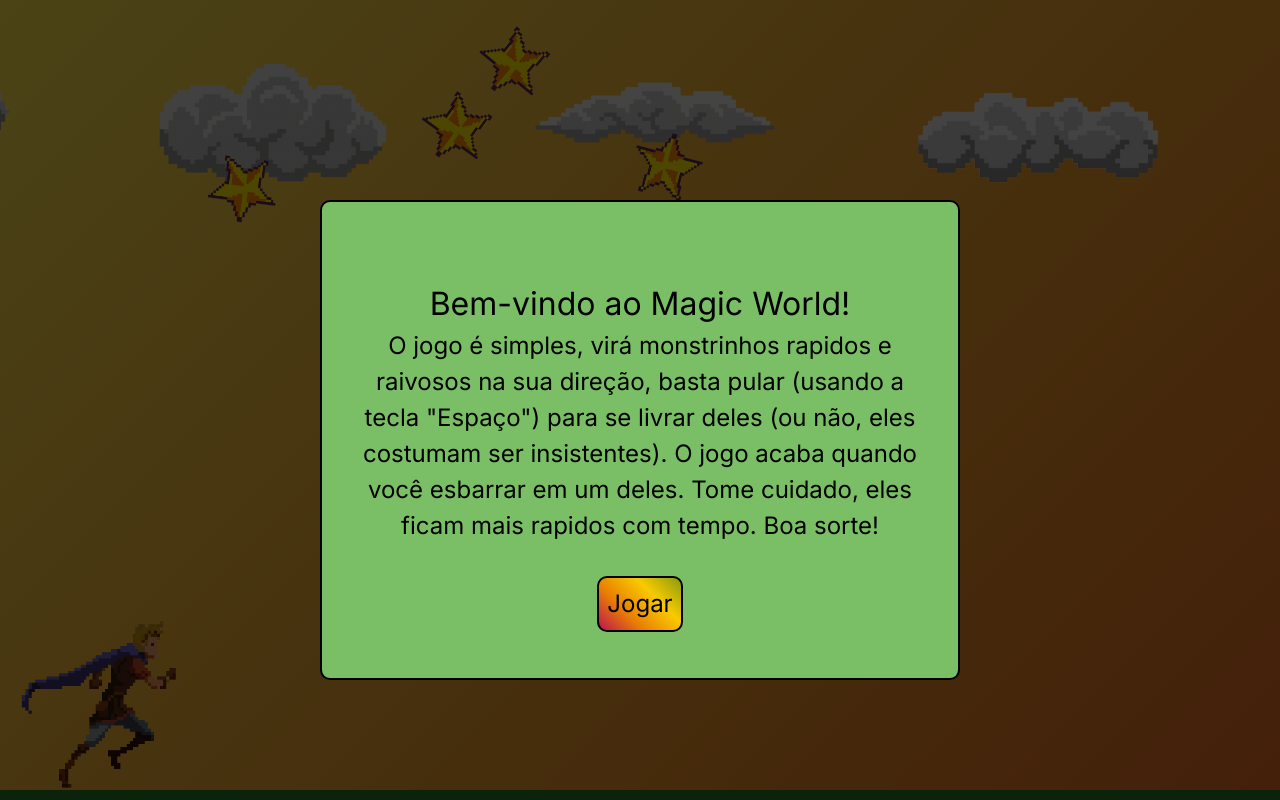
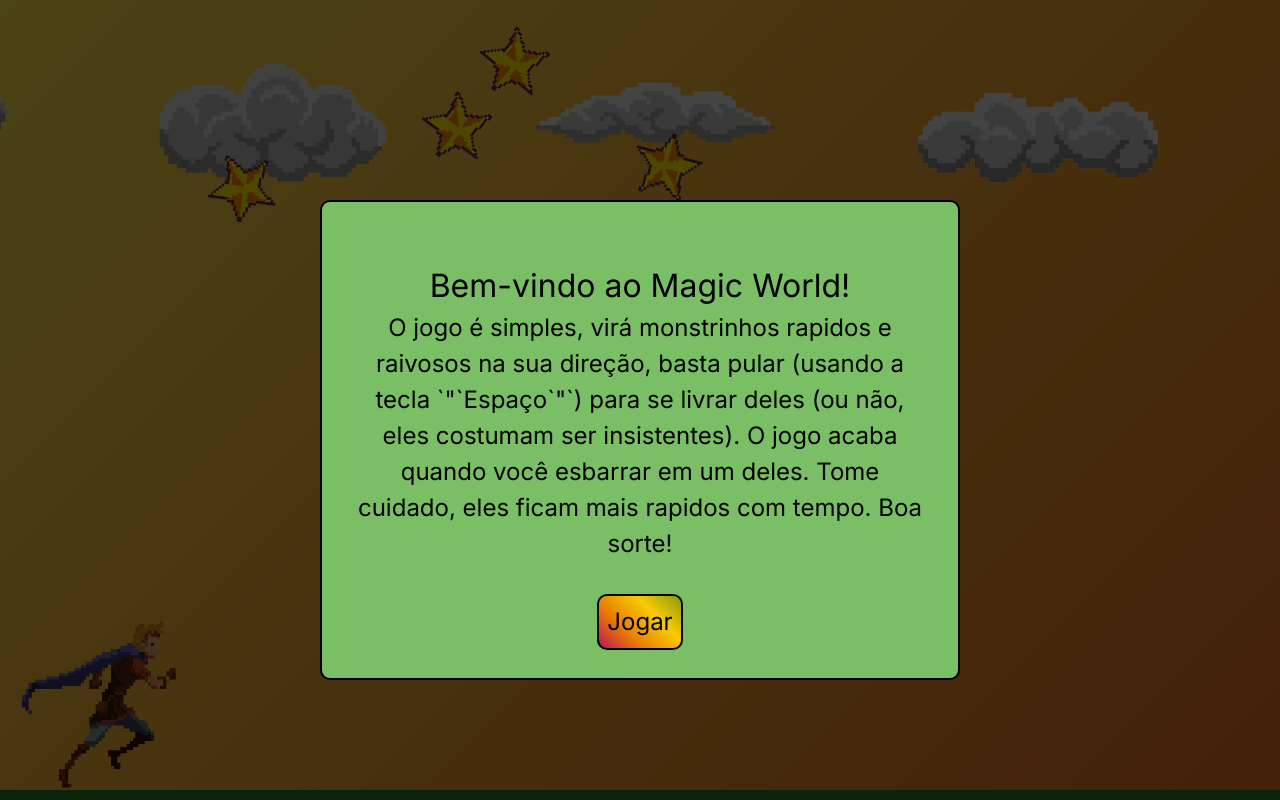
Before and after one commit to itallume/Magic-World-Game, a Next.js app: page / in a window 1280 px wide. Built offline with nearby package versions, Linux system fonts and the light colour scheme.

Commit message:
alteração para githubpages

```diff
--- a/src/app/page.jsx
+++ b/src/app/page.jsx
@@ -39,9 +39,9 @@ export default function Home() {
   }
 
   const stopAnimation = (largatinPosition, peixinPosition, personPosition) => {
-    personRef.current.style.animation = "none"
-    largatinRef.current.style.animation = "none"
-    peixinRef.current.style.animation = "none"
+    personRef.current.style.animation = 'none'
+    largatinRef.current.style.animation = 'none'
+    peixinRef.current.style.animation = 'none'
     // largatinRef.current.classList.remove("villainAnimation")
     // peixinRef.current.classList.remove("villainAnimation")
     personRef.current.style.bottom = `${personPosition}px`
@@ -149,7 +149,7 @@ export default function Home() {
          {introductionMensage && <Modal buttonAction={() => firstStart()} buttonText={"Jogar"}>
             <h1>Bem-vindo ao Magic World!</h1>
             <p>O jogo é simples, virá monstrinhos rapidos e raivosos na sua direção,
-              basta pular (usando a tecla "Espaço") para se livrar deles (ou não, eles costumam ser insistentes).
+              basta pular (usando a tecla `&quot;`Espaço`&quot;`) para se livrar deles (ou não, eles costumam ser insistentes).
               O jogo acaba quando você esbarrar em um deles. Tome cuidado, eles ficam mais rapidos com tempo. Boa sorte!</p>
 
           </Modal>}
```
